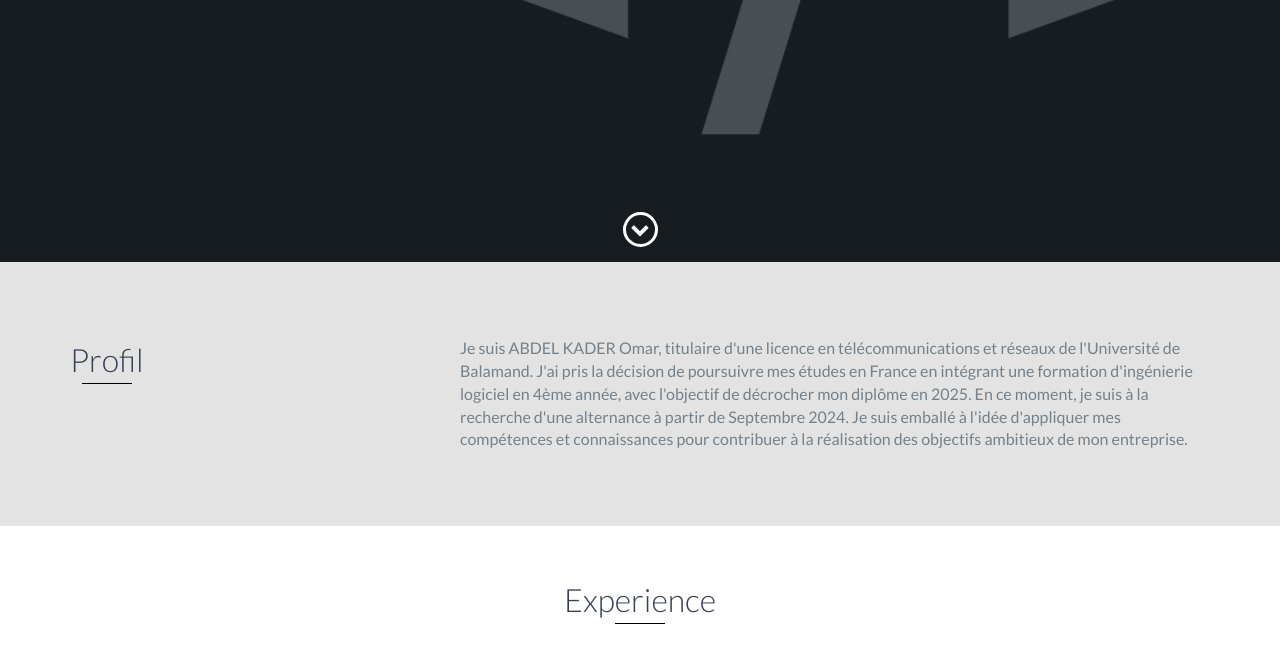
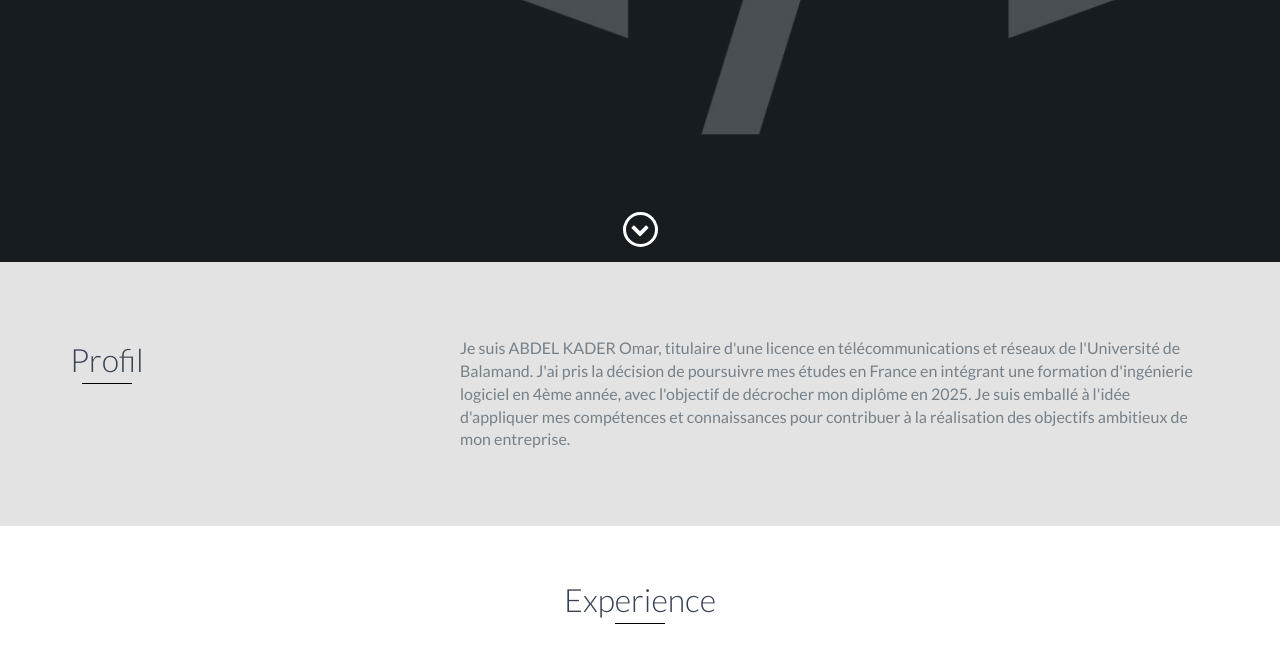
Before and after one commit to omarabedk/Portfolio, a website: page index.html in a window 1280 px wide. Shown: the part 538-1186 px from the top of the page. Drawn offline with nearby package versions, Linux system fonts and the light colour scheme.

Commit message:
Update index.html

```diff
--- a/index.html
+++ b/index.html
@@ -75,8 +75,7 @@
                     <p>
                         Je suis ABDEL KADER Omar, titulaire d'une licence en télécommunications et réseaux de l'Université de Balamand.
 			J'ai pris la décision de poursuivre mes études en France en intégrant une formation d'ingénierie logiciel
-			en 4ème année, avec l'objectif de décrocher mon diplôme en 2025. En ce moment, je suis à la recherche d'une alternance
-			à partir de Septembre 2024. Je suis emballé à l'idée d'appliquer mes compétences et
+			en 4ème année, avec l'objectif de décrocher mon diplôme en 2025. Je suis emballé à l'idée d'appliquer mes compétences et
 			connaissances pour contribuer à la réalisation des objectifs ambitieux de mon entreprise.
                     </p>
                 </div>
```
